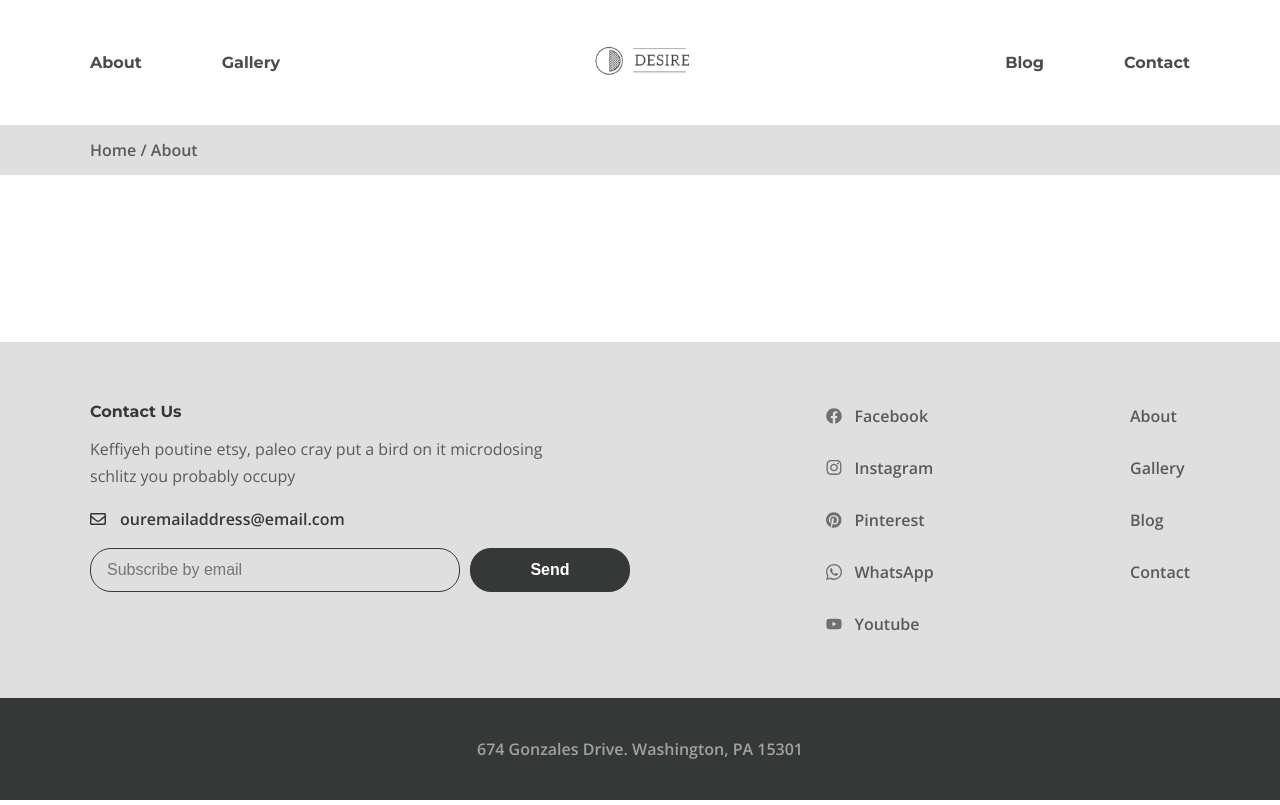
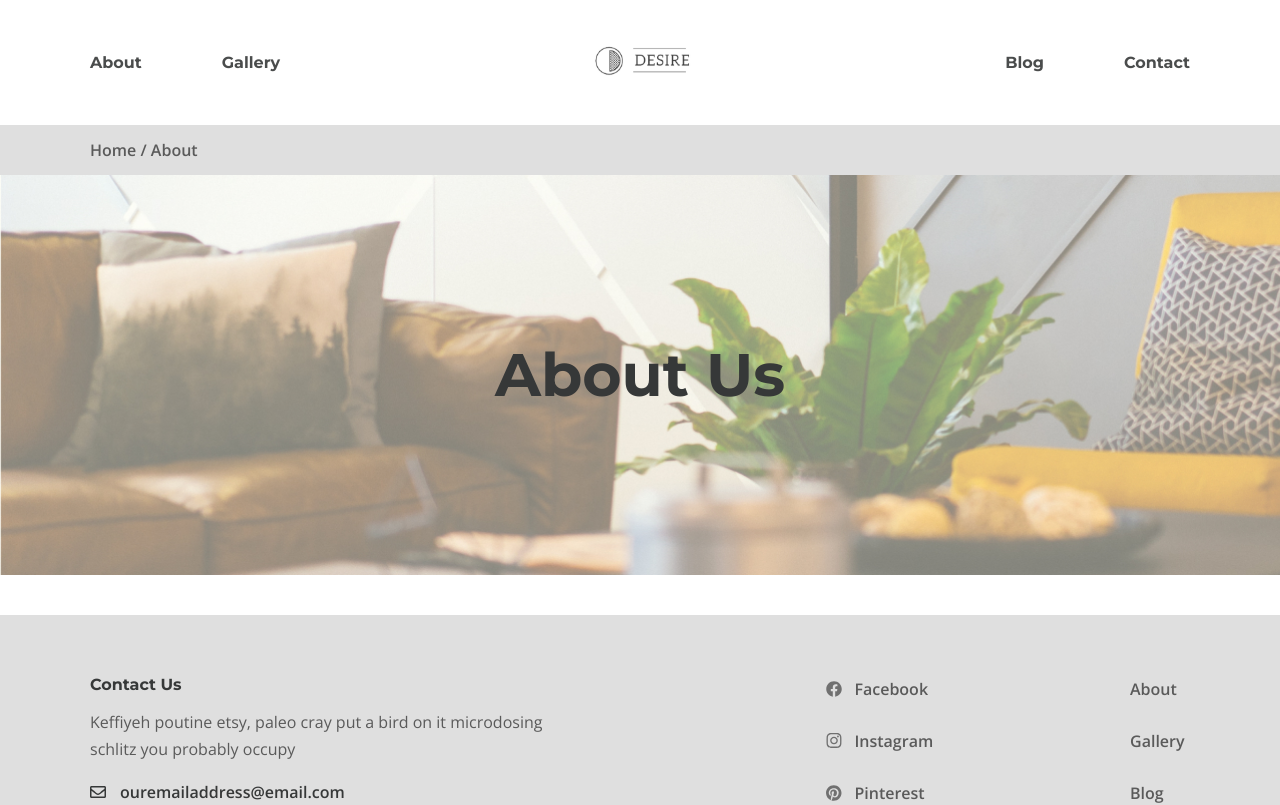
Before and after one commit to AlexanderKhristichenko/desire, a Next.js app: page /about in a window 1280 px wide. Shown: the top 805 px of the page. Built offline with nearby package versions, Linux system fonts and the light colour scheme.

Commit message:
added hero banner

```diff
--- a/src/app/about/page.jsx
+++ b/src/app/about/page.jsx
@@ -13,6 +13,9 @@ export default function AboutPage() {
       <Breadcrumbs className={styles.breadcrumbs}>
         <Link href="/">Home</Link> / <Link href="/about">About</Link>
       </Breadcrumbs>
+      <section className={styles.hero}>
+        <h2>About Us</h2>
+      </section>
     </div>
   );
 }
--- a/src/app/about/page.module.scss
+++ b/src/app/about/page.module.scss
@@ -1,5 +1,9 @@
 .main {
   min-width: 320px;
+
+  @media(max-width: 768px) {
+    margin-top: 125px;
+  }
 }
 
 .breadcrumbs {
@@ -13,3 +17,31 @@
     }
   }
 }
+
+.hero {
+  background-image: url('/about-hero-banner.jpg');
+  background-repeat: no-repeat;
+  background-size: cover;
+  min-height: 400px;
+  display: flex;
+  justify-content: center;
+  align-items: center;
+
+  h2 {
+    font-size: 60px;
+    font-style: normal;
+    font-weight: var(--bold);
+    line-height: 80px;
+    color: var(--first-color);
+    font-family: var(--montserrat);
+
+    @media(max-width: 768px) {
+      font-size: 36px;
+      line-height: 50;
+    }
+  }
+
+  @media(max-width: 768px) {
+    max-height: 50px;
+  }
+}
```
Also changed, not shown: public/about-hero-banner.jpg (added).
